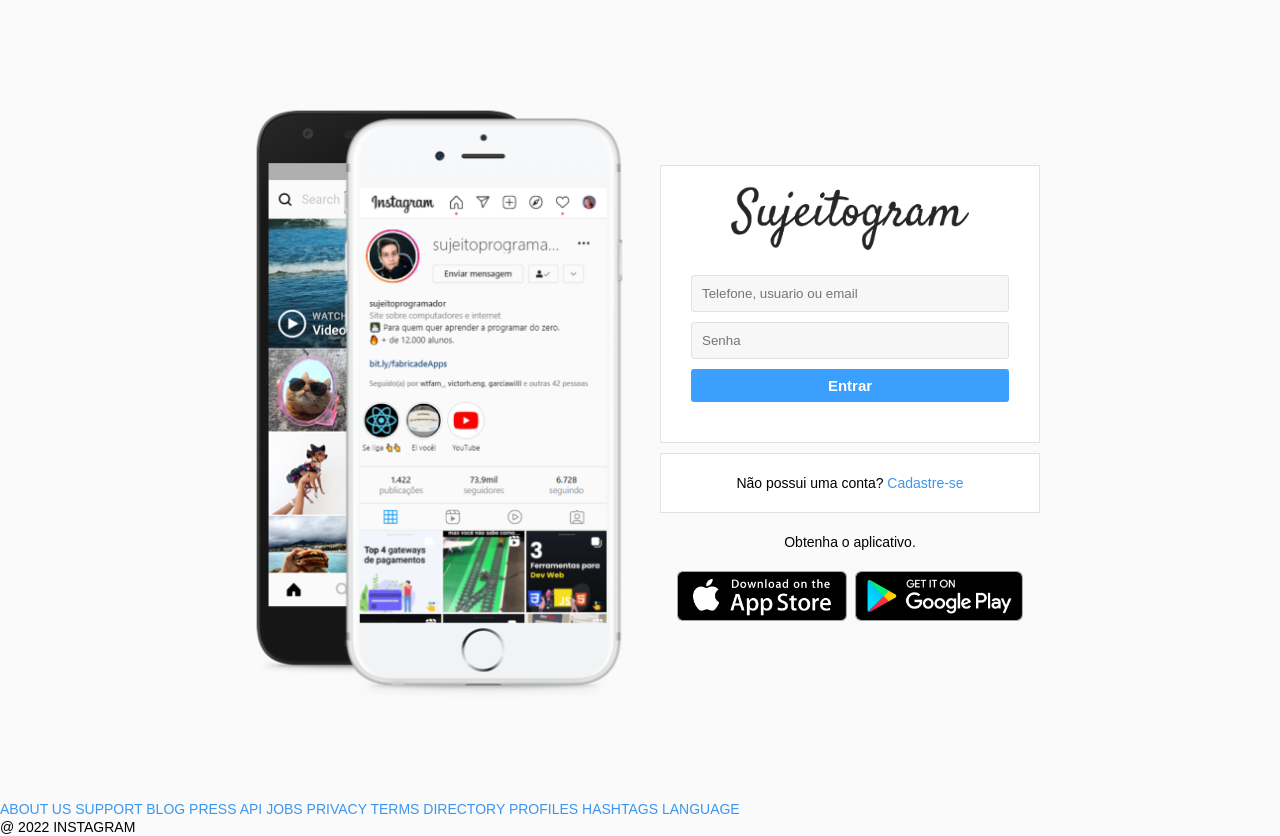
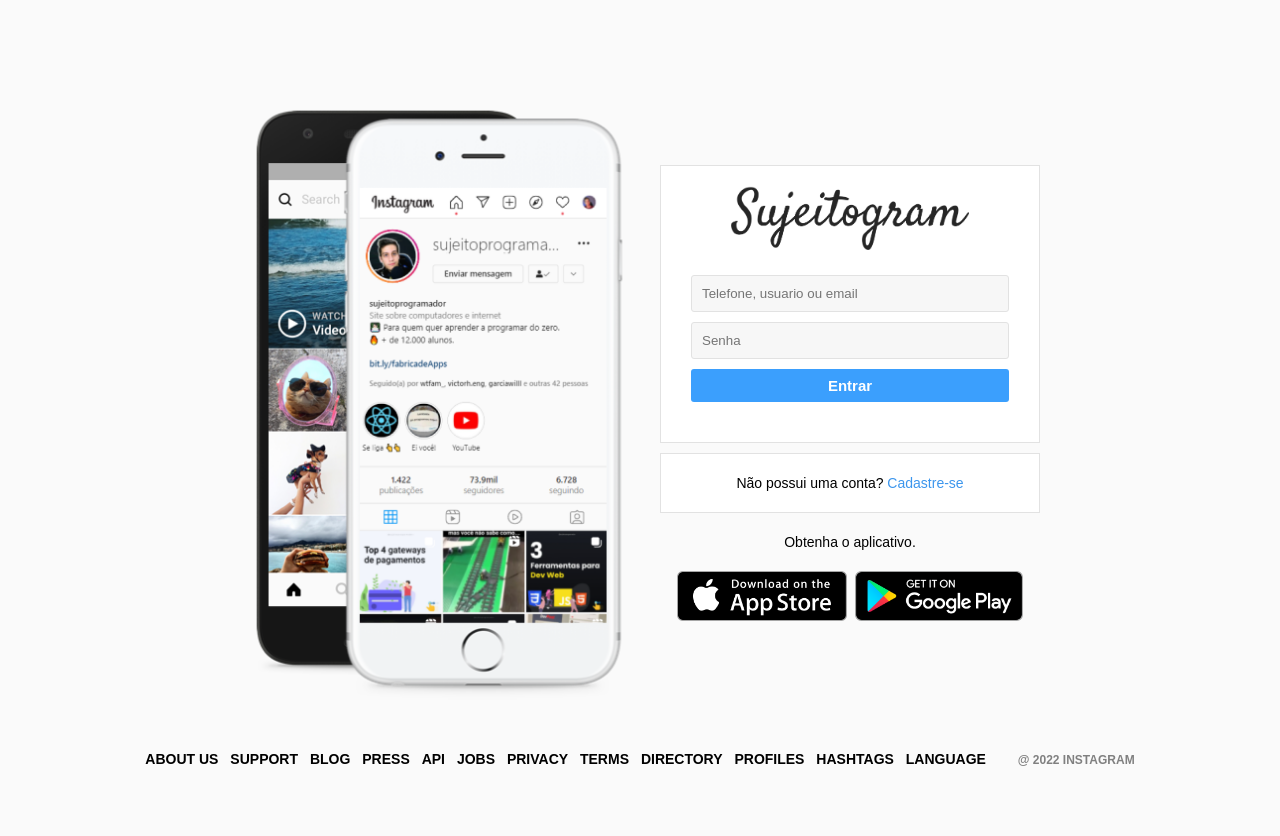
Before and after one commit to JuahnAmorim/projeto_instagram, a plain HTML site: page code/index.html in a window 1280 px wide. After the commit the page ends 800 px from the top, so only its background shows below. Drawn offline with Linux system fonts and the light colour scheme.

Commit message:
Página principal finalizada

```diff
--- a/code/index.html
+++ b/code/index.html
@@ -44,8 +44,8 @@
             </div>
 
         </div>
-
-    <footer>
+<footer>
+    <div class="footer">
         <a href="#" target="_blank">ABOUT US</a>
         <a href="#" target="_blank">SUPPORT</a>
         <a href="#" target="_blank">BLOG</a>
@@ -58,8 +58,8 @@
         <a href="#" target="_blank">PROFILES</a>
         <a href="#" target="_blank">HASHTAGS</a>
         <a href="#" target="_blank">LANGUAGE</a>
-
         <div class="text-small">@ 2022 INSTAGRAM</div>
+    </div>
     </footer>
 
     </div>
--- a/code/style.css
+++ b/code/style.css
@@ -115,3 +115,23 @@
     height: 50px;
     margin: 0px 4px;
 }
+
+footer {
+    text-align: center;
+    height: 50px;
+    margin-top: -50px;
+}
+
+footer a{
+    color: black;
+    font-weight: bold;
+    margin-right: 8px;
+}
+
+.text-small{
+    font-size: 12px;
+    font-weight: bold;
+    color: grey;
+    padding-left: 20px;
+    display: inline-block;
+}
```
